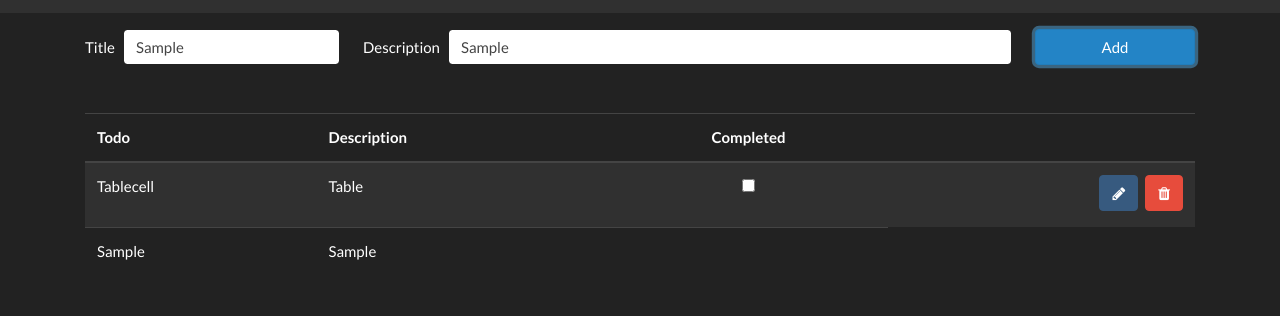
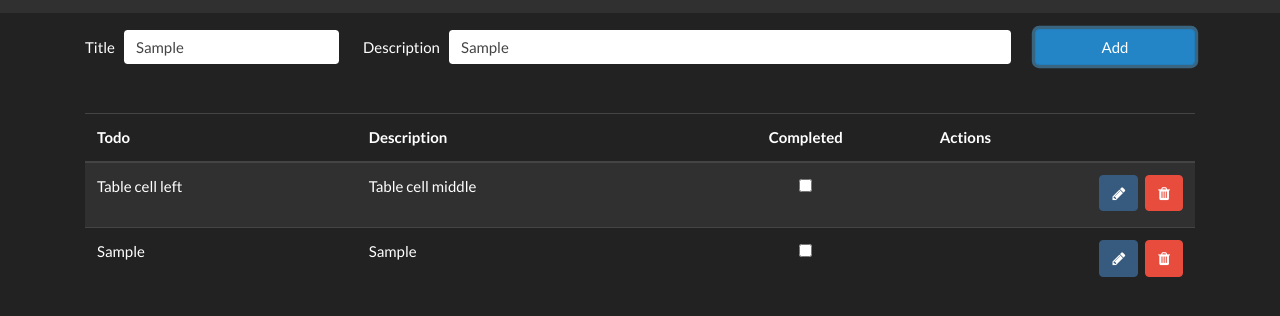
Before and after one commit to erickrex/vanilla-CRUD, a plain HTML site: page index.html in a window 1280 px wide. Both pictures are taken after typing "Sample", "Sample" into the empty fields and a click on the button "Add". Shown: the part 58-374 px from the top of the page. Drawn offline with nearby package versions, Linux system fonts and the light colour scheme.

Commit message:
Added icons to new task

```diff
--- a/index.html
+++ b/index.html
@@ -95,13 +95,13 @@
                 <th scope="col">
                   <div class="d-flex justify-content-center">Completed</div>
                 </th>
-                <th scope="col"></th>
+                <th scope="col">Actions</th>
               </tr>
             </thead>
             <tbody>
               <tr>
-                <td>Tablecell</td>
-                <td>Table</td>
+                <td>Table cell left</td>
+                <td>Table cell middle</td>
                 <td class="text-center">
                   <input type="checkbox" />
                 </td>
--- a/index.js
+++ b/index.js
@@ -19,7 +19,17 @@ document.addEventListener("DOMContentLoaded", function () {
     row.innerHTML = `
             <td>${title.value}</td>
             <td>${description.value}</td>
-            <td></td>
+            <td class="text-center">
+                  <input type="checkbox" />
+                </td>
+                <td class="text-right">
+                  <button class="btn btn-primary mb-1">
+                    <i class="fa fa-pencil"></i>
+                  </button>
+                  <button class="btn btn-danger mb-1 ml-1">
+                    <i class="fa fa-trash"></i>
+                  </button>
+                </td>
         `;
   }
 
```
